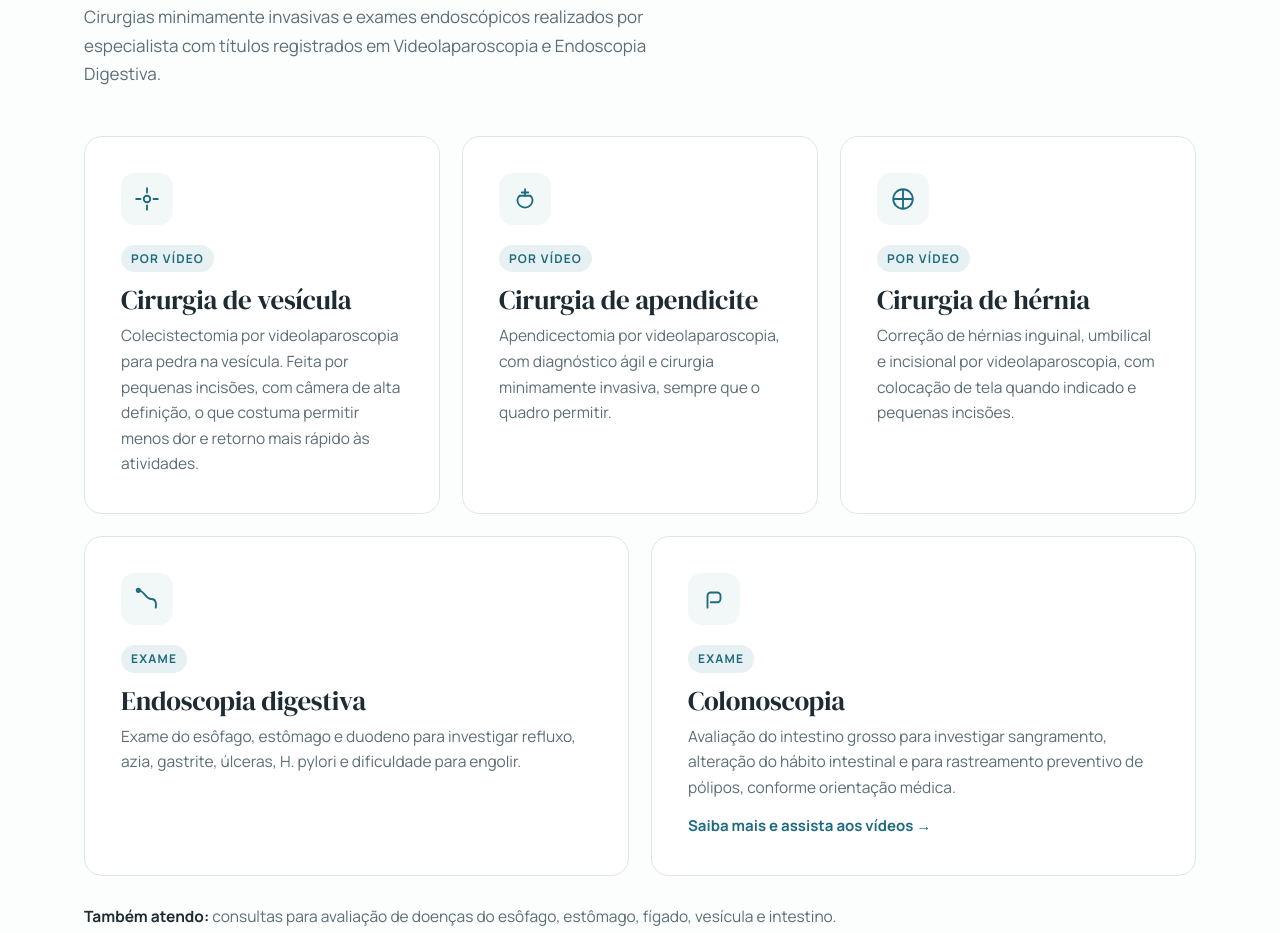
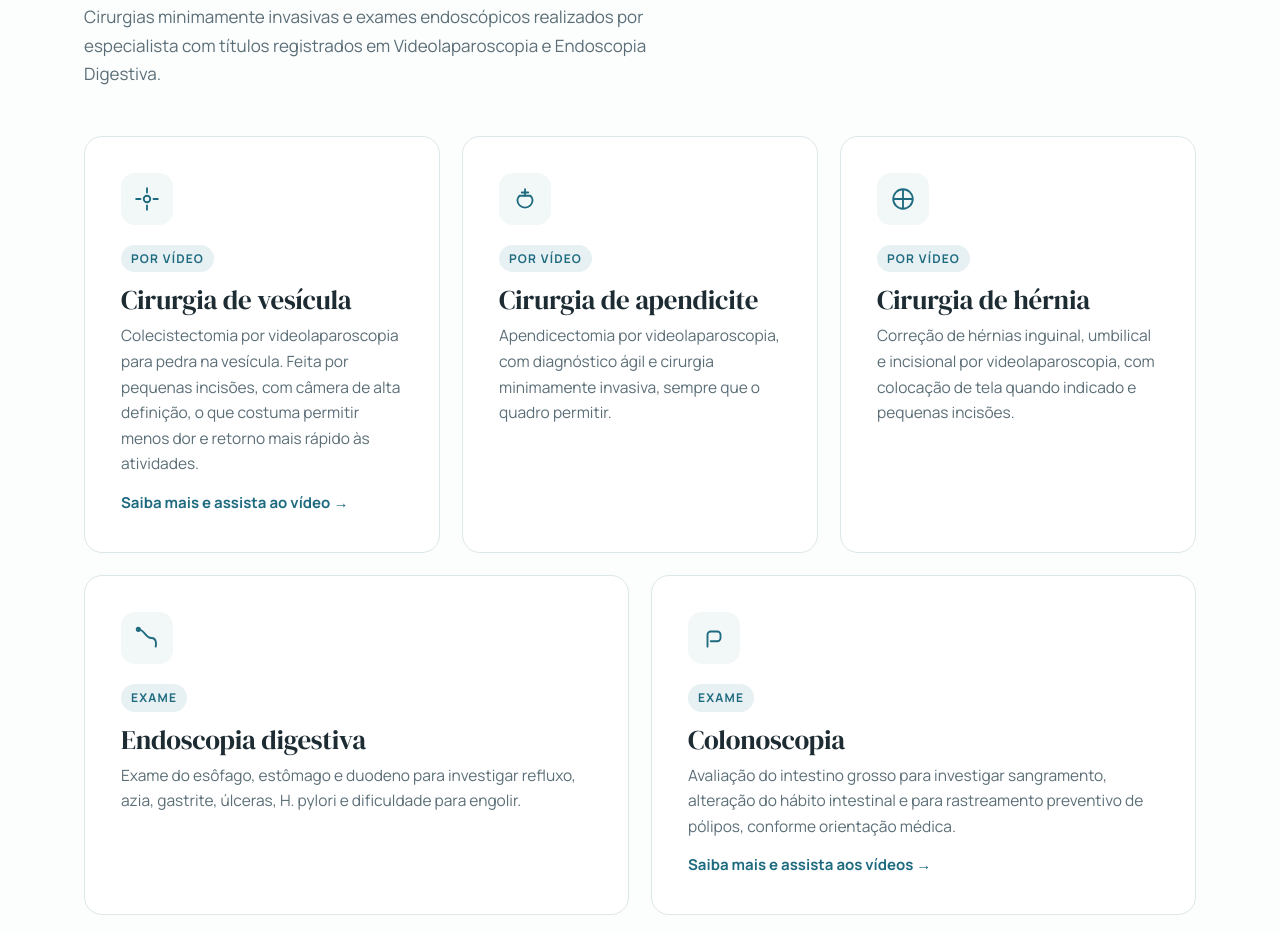
Before and after one commit to eligioalmeida/site-dreligioalmeida, a plain HTML site: page index.html in a window 1280 px wide. Shown: the part 1170-2103 px from the top of the page. Drawn offline with Linux system fonts and the light colour scheme.

Commit message:
Update index.html

```diff
--- a/index.html
+++ b/index.html
@@ -200,7 +200,7 @@
     <h2>Como posso ajudar</h2>
     <p class="lead">Cirurgias minimamente invasivas e exames endoscópicos realizados por especialista com títulos registrados em Videolaparoscopia e Endoscopia Digestiva.</p>
     <div class="grid2">
-      <div class="card big"><div class="ic"><svg viewBox="0 0 24 24"><circle cx="12" cy="12" r="3"/><path d="M12 2v4M12 18v4M2 12h4M18 12h4"/></svg></div><span class="tag">Por vídeo</span><h3>Cirurgia de vesícula</h3><p>Colecistectomia por videolaparoscopia para pedra na vesícula. Feita por pequenas incisões, com câmera de alta definição, o que costuma permitir menos dor e retorno mais rápido às atividades.</p></div>
+      <a class="card big" href="/cirurgia-de-vesicula" style="display:block"><div class="ic"><svg viewBox="0 0 24 24"><circle cx="12" cy="12" r="3"/><path d="M12 2v4M12 18v4M2 12h4M18 12h4"/></svg></div><span class="tag">Por vídeo</span><h3>Cirurgia de vesícula</h3><p>Colecistectomia por videolaparoscopia para pedra na vesícula. Feita por pequenas incisões, com câmera de alta definição, o que costuma permitir menos dor e retorno mais rápido às atividades.</p><span style="display:inline-block;margin-top:14px;font-weight:700;font-size:15px;color:var(--primary)">Saiba mais e assista ao vídeo →</span></a>
       <div class="card big"><div class="ic"><svg viewBox="0 0 24 24"><path d="M12 3v6M9 6h6"/><path d="M5 13a7 7 0 0 0 14 0c0-2-1-3-2-4H7c-1 1-2 2-2 4z"/></svg></div><span class="tag">Por vídeo</span><h3>Cirurgia de apendicite</h3><p>Apendicectomia por videolaparoscopia, com diagnóstico ágil e cirurgia minimamente invasiva, sempre que o quadro permitir.</p></div>
       <div class="card big"><div class="ic"><svg viewBox="0 0 24 24"><path d="M4 12h16M12 4v16"/><circle cx="12" cy="12" r="9"/></svg></div><span class="tag">Por vídeo</span><h3>Cirurgia de hérnia</h3><p>Correção de hérnias inguinal, umbilical e incisional por videolaparoscopia, com colocação de tela quando indicado e pequenas incisões.</p></div>
       <div class="card big"><div class="ic"><svg viewBox="0 0 24 24"><path d="M4 4c6 0 6 8 12 8s4 8 4 8"/><circle cx="4" cy="4" r="1.5"/></svg></div><span class="tag">Exame</span><h3>Endoscopia digestiva</h3><p>Exame do esôfago, estômago e duodeno para investigar refluxo, azia, gastrite, úlceras, H. pylori e dificuldade para engolir.</p></div>
```
